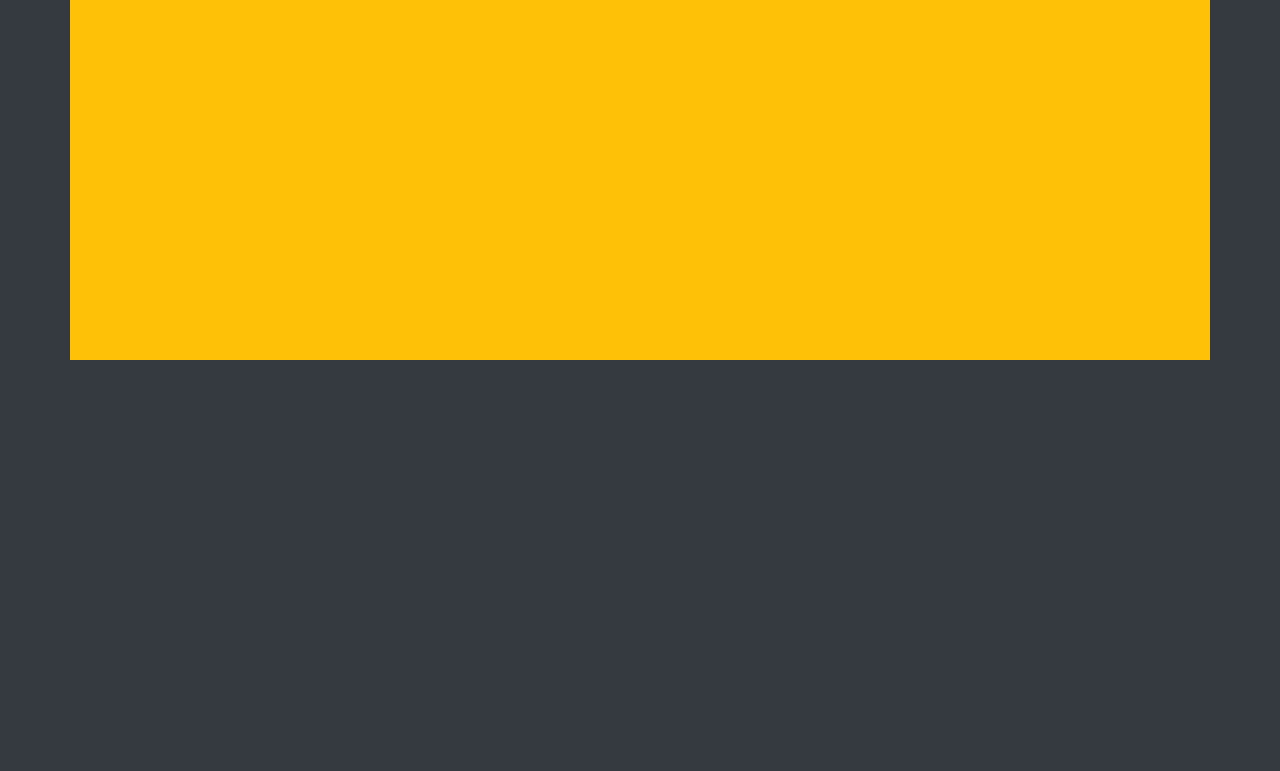
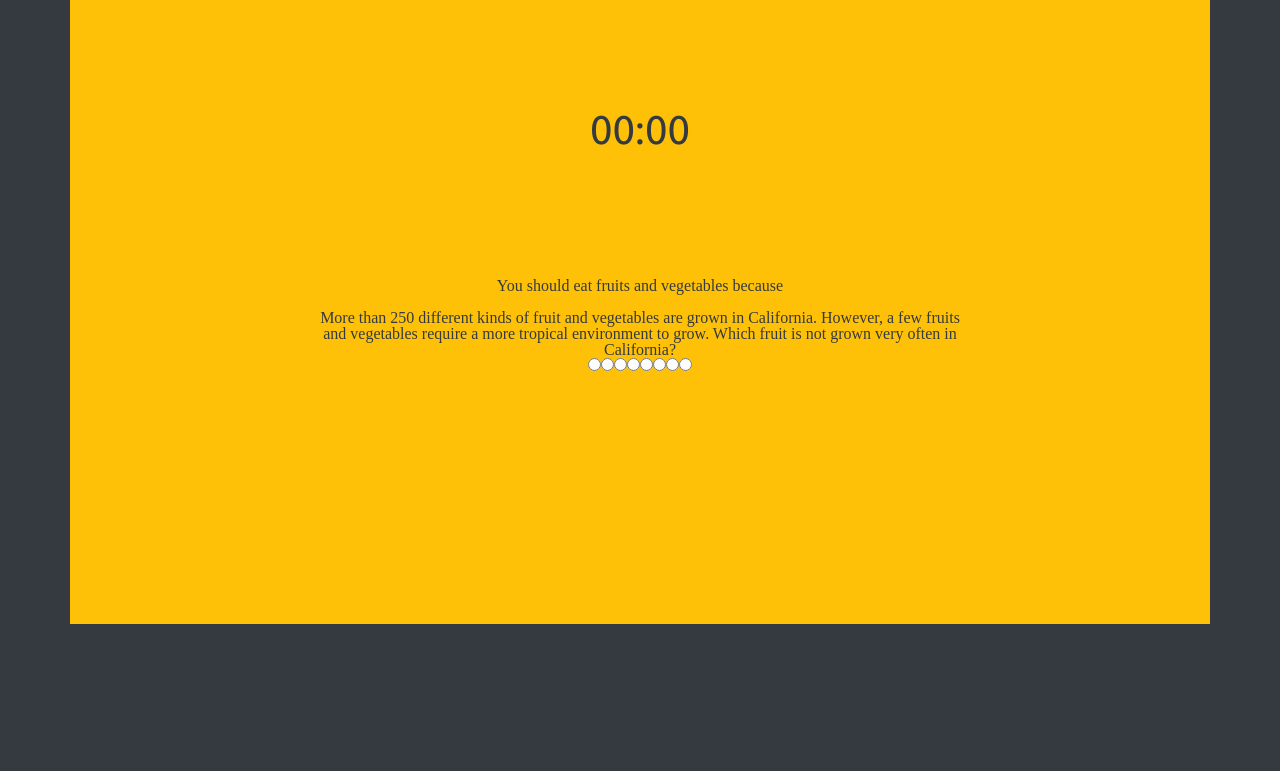
Before and after one commit to Mhr85/triviaGame, a plain HTML site: page index.html in a window 1280 px wide. Shown: the part 1362-2133 px from the top of the page. Before the commit the page ends 1872 px from the top, so only its background shows below. Drawn offline with nearby package versions, Linux system fonts and the light colour scheme.

Commit message:
created divs in jQuery, created all 3 slides requred, added two question, added radio buttons

```diff
--- a/assets/css/style.css
+++ b/assets/css/style.css
@@ -60,7 +60,7 @@ font-family: 'Montserrat', sans-serif;
   padding: 20%;
 }
 
-h1 {
+h1, h2 {
   font-family: 'Ubuntu', sans-serif;
   font-weight: 100;
   font-size: 2.5rem;
--- a/assets/javascript/app.js
+++ b/assets/javascript/app.js
@@ -6,15 +6,37 @@ var intervalId
 var clockRunning = false;
 var time = 0;
 // STARTING DIV
-window.onload = function(){
+// window.onload = function(){
+var divOne = $("<div></div>");
+divOne.addClass("container bg-warning container-style");
+divOne.attr('id', 'starting-div');
+$("#main-container").append(divOne);
+
+var divTwo = $("<div></div>");
+divTwo.addClass("container bg-warning container-style");
+divTwo.attr('id', 'game-div');
+$("#main-container").append(divTwo);
+$("#game-div").html("<h1>Trivia Game</h1> <h2>00:00</h2> <p class='q-1'></p> <br> <p class='q-2'></p>");
+$("#game-div h2").attr('id', 'display');
+
+
+
+var divThree = $("<div></div>");
+divThree.addClass("container bg-warning container-style");
+divThree.attr('id', 'result-div');
+$("#main-container").append(divThree);
+$("#result-div").html("<h1>Trivia Game</h1>");
+
 var startButton = $("<button></button>");
 startButton.text("Start");
 startButton.addClass("btn btn-dark btn-block p-4");
-$("#starting-div").html("<h1>Trivia Game</h1>")
+$("#starting-div").html("<h1>Trivia Game</h1>");
 $("#starting-div").append(startButton);
 $(".btn").on("click", startTimer);
+// $("#starting-div").hide();
+// startTimer();
+// };
 
-};
 
 // function startTheGame(){
   function startTimer(){
@@ -28,6 +50,7 @@ $(".btn").on("click", startTimer);
     time++;
     var newTime = timeConverter(time);
     // $("#starting-div h1").text(newTime);
+    // $("#game-div").text("<h1>Trivia Game</h1>");
     $("#display").text(newTime);
   }
 
@@ -47,3 +70,36 @@ $(".btn").on("click", startTimer);
     return minutes + ":" + seconds;
   }
 // }
+
+var triviaQuestions = {
+  questionOne: "You should eat fruits and vegetables because",
+  optionsOne: [
+    "They contain fiber, which helps keep your digestive system healthy",
+    "They give you energy",
+    "They contain vitamins and minerals that help you stay healthy",
+    "All of the above",
+  ],
+  correctAnswer: "All of the above",
+
+  questionTwo: "More than 250 different kinds of fruit and vegetables are grown in California. However, a few fruits and vegetables require a more tropical environment to grow. Which fruit is not grown very often in California?",
+  optionsTwo: [
+    "banana",
+    "plum",
+    "grape",
+    "strawberry",
+  ],
+
+}
+
+$(".q-1").append(triviaQuestions.questionOne);
+for(var i = 0; i < triviaQuestions.optionsOne.length; i++){
+  $('<input type="radio" name="radioButton" class="radio-1"/>').appendTo("#game-div");
+  $("input:radio").text(triviaQuestions.optionsOne[0]);
+}
+
+
+$(".q-2").append(triviaQuestions.questionTwo);
+for(var i = 0; i < triviaQuestions.optionsTwo.length; i++){
+  $('<input type="radio" name="radioButton" class="radio-1"/>').appendTo("#game-div");
+  $("input:radio").text(triviaQuestions.optionsOne[0]);
+}
--- a/index.html
+++ b/index.html
@@ -12,14 +12,17 @@
   <!-- CSS STYLESHEET -->
   <link rel="stylesheet" href="assets/css/style.css">
 </head>
-<body class="container-fluid bg-dark text-center text-dark">
+<body class="container-fluid bg-dark text-center text-dark" id="main-container">
 
-    <div class="container bg-warning container-style" id="starting-div">
+    <!-- <div class="container bg-warning container-style" id="starting-div">
 
-    </div>
-    <div class="container bg-warning container-style" id="game-div">
+    </div> -->
+    <!-- <div class="container bg-warning container-style" id="game-div">
       <h1 id="display">00:00</h1>
-    </div>
+    </div> -->
+<!--
+    <input type="radio" name="" id="">
+    <input type="radio" name="" id=""> -->
 
 <!-- SCRIPT -->
 <script src="https://cdnjs.cloudflare.com/ajax/libs/jquery/3.2.1/jquery.min.js"></script>
```
Also changed, not shown: 1 other file.
